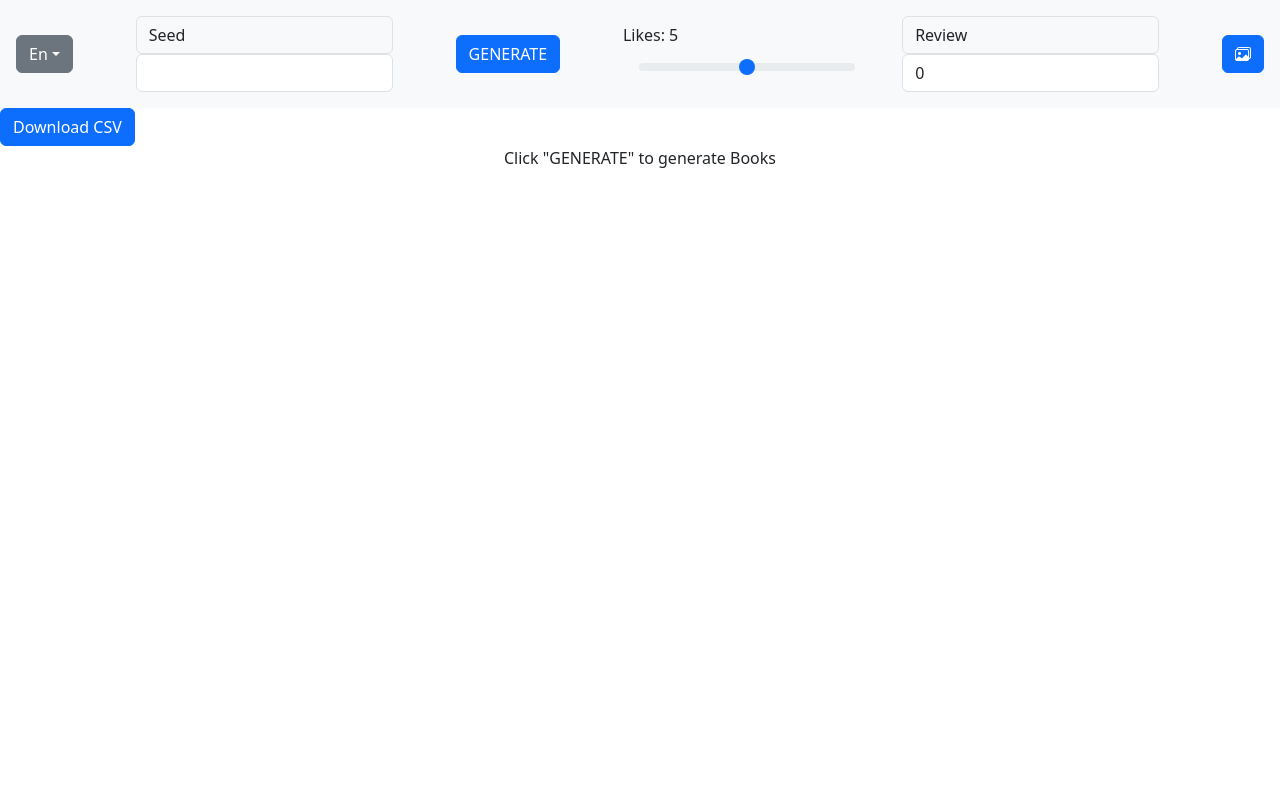
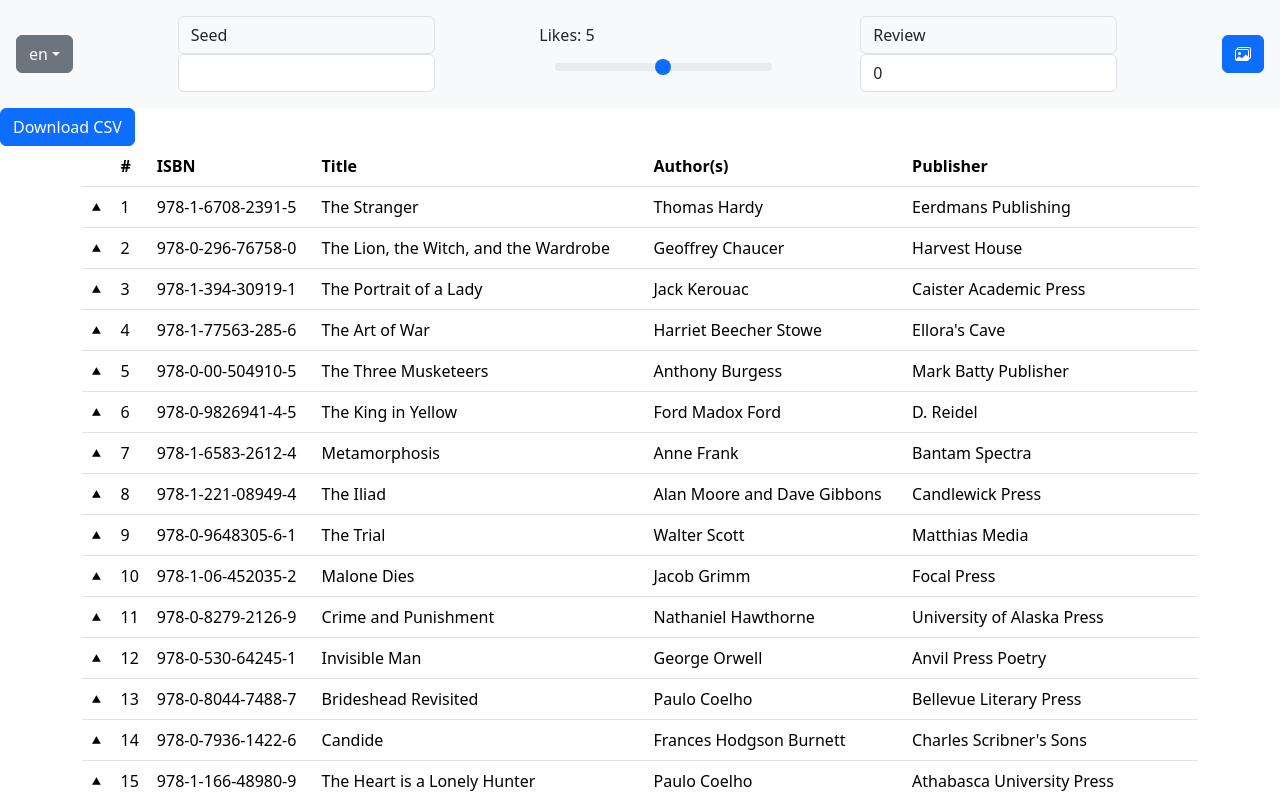
Before and after one commit to BesoBerdzenishvili/library_for_testing, a React (Vite) app: page / in a window 1280 px wide. Shown: the top 800 px of the page. Built offline with nearby package versions, Linux system fonts and the light colour scheme.

Commit message:
refactor: Apply changes automatically (#15)

```diff
--- a/src/components/Book.jsx
+++ b/src/components/Book.jsx
@@ -1,4 +1,4 @@
-import React, { useState } from "react";
+import React from "react";
 import Review from "./Review";
 
 export default function Book({ book, index, language, onClick, show }) {
--- a/src/components/Controllers.jsx
+++ b/src/components/Controllers.jsx
@@ -1,8 +1,8 @@
-import React, { useState } from "react";
+import { useState, useEffect } from "react";
 import { Button, Dropdown, Form, InputGroup } from "react-bootstrap";
 
 const Controllers = ({ setBooks, gallery, setGallery }) => {
-  const [language, setLanguage] = useState("En");
+  const [language, setLanguage] = useState("en");
   const [seed, setSeed] = useState("");
   const [likes, setLikes] = useState(5);
   const [review, setReview] = useState(0);
@@ -18,6 +18,10 @@ const Controllers = ({ setBooks, gallery, setGallery }) => {
       review,
     });
   };
+
+  useEffect(() => {
+    handleGenerate();
+  }, [language, seed, likes, review]);
 
   return (
     <div className="sticky-top bg-light p-3">
@@ -42,10 +46,6 @@ const Controllers = ({ setBooks, gallery, setGallery }) => {
           />
         </Form.Group>
 
-        <Button variant="primary" onClick={handleGenerate}>
-          GENERATE
-        </Button>
-
         <Form.Group>
           <Form.Label>Likes: {likes}</Form.Label>
           <Form.Range
@@ -54,7 +54,7 @@ const Controllers = ({ setBooks, gallery, setGallery }) => {
             max={10}
             step={0.1}
             value={likes}
-            onChange={(e) => setLikes(e.target.value)}
+            onChange={(e) => setLikes(Number(e.target.value))}
           />
         </Form.Group>
 
@@ -63,9 +63,10 @@ const Controllers = ({ setBooks, gallery, setGallery }) => {
           <Form.Control
             type="number"
             value={review}
-            onChange={(e) => setReview(e.target.value)}
+            onChange={(e) => setReview(Number(e.target.value))}
           />
         </Form.Group>
+
         <Button onClick={() => setGallery(!gallery)}>
           {gallery ? (
             <i className="bi bi-table" />
```
